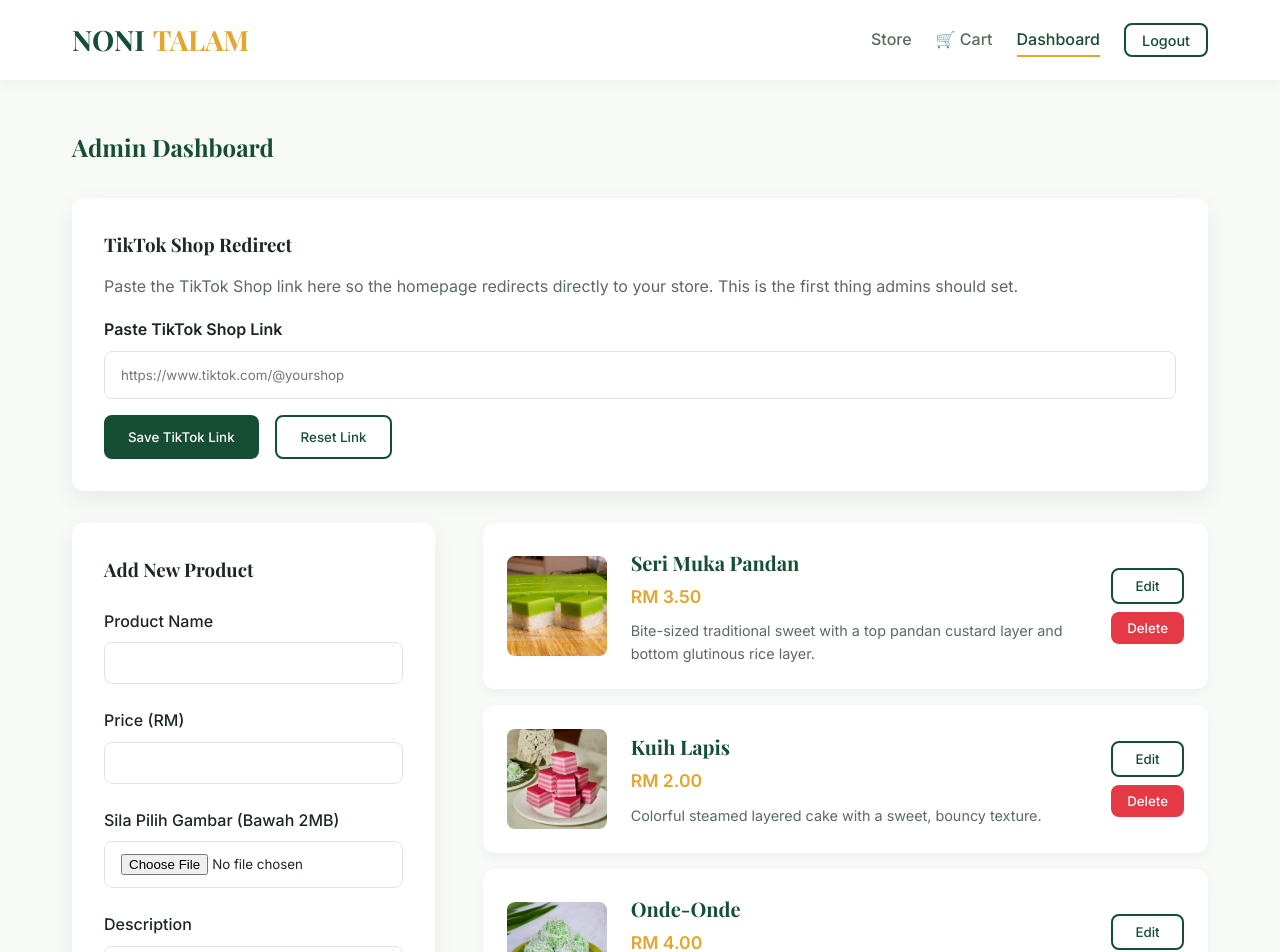
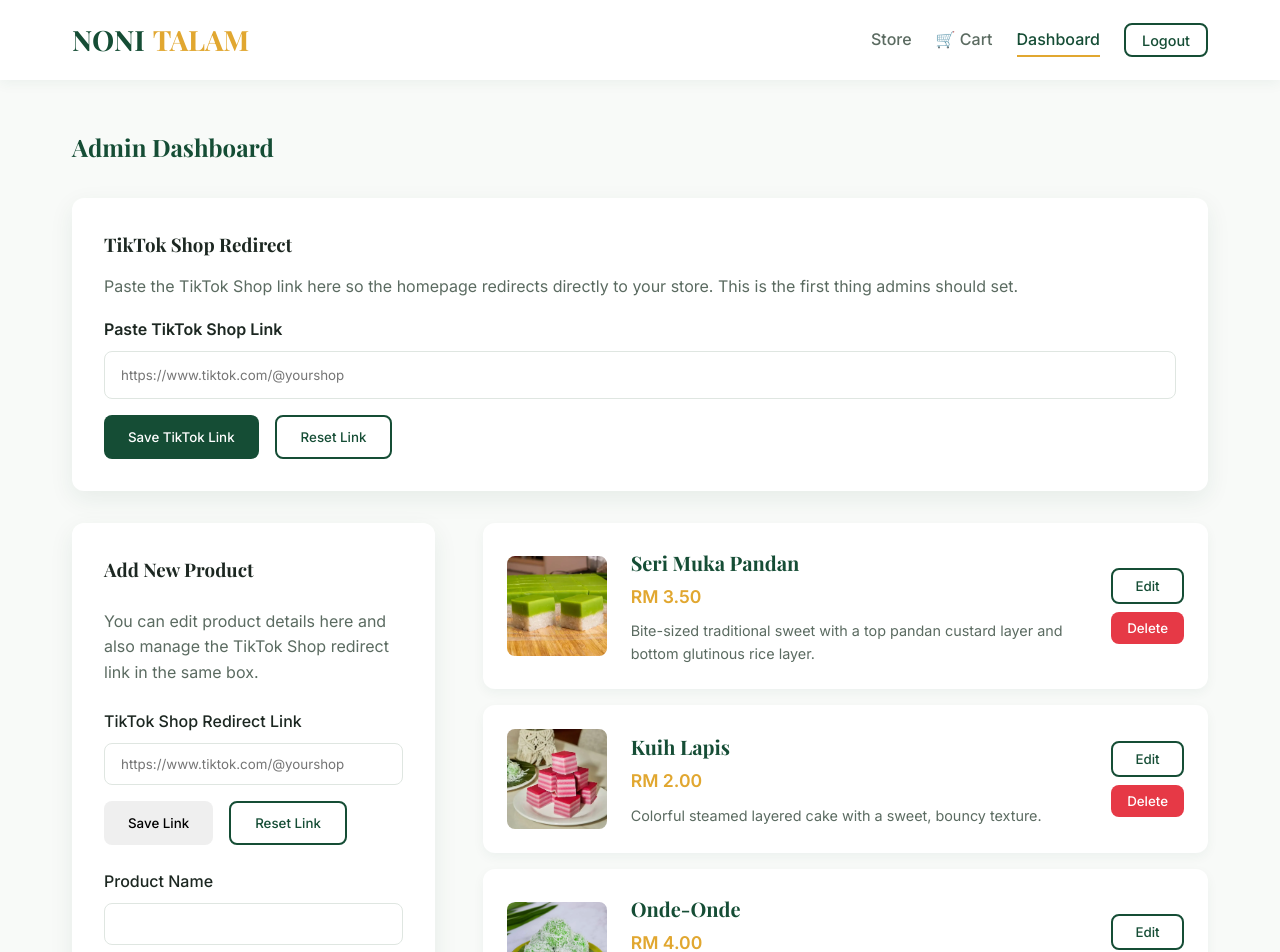
Before and after one commit to mirzu-code/produk-noni-talam, a React (Vite) app: page /admin in a window 1280 px wide. Shown: the top 952 px of the page. Built offline with nearby package versions, Linux system fonts and the light colour scheme; sample sign-in values are in the browser's storage; a web font is replaced by a local one.

Commit message:
nak key in link tiktok

```diff
--- a/src/pages/Admin.jsx
+++ b/src/pages/Admin.jsx
@@ -160,6 +160,28 @@ const Admin = () => {
           <h3 style={{ marginBottom: '1.5rem', color: 'var(--color-text-main)' }}>
             {isEditing ? 'Edit Product' : 'Add New Product'}
           </h3>
+          <p style={{ marginBottom: '1.5rem', color: 'var(--color-text-muted)' }}>
+            You can edit product details here and also manage the TikTok Shop redirect link in the same box.
+          </p>
+          <div className="form-group" style={{ marginBottom: '1rem' }}>
+            <label className="form-label">TikTok Shop Redirect Link</label>
+            <input
+              type="url"
+              name="tiktokLink"
+              className="form-control"
+              value={tiktokLink}
+              onChange={handleTikTokChange}
+              placeholder="https://www.tiktok.com/@yourshop"
+            />
+          </div>
+          <div style={{ display: 'flex', gap: '1rem', flexWrap: 'wrap', marginBottom: '1.5rem' }}>
+            <button type="button" className="btn btn-secondary" onClick={saveTikTokLink}>
+              Save Link
+            </button>
+            <button type="button" className="btn btn-outline" onClick={() => setTiktokLink(tiktokUrl || '')}>
+              Reset Link
+            </button>
+          </div>
 
           <form onSubmit={handleSubmit}>
             <div className="form-group">
```
